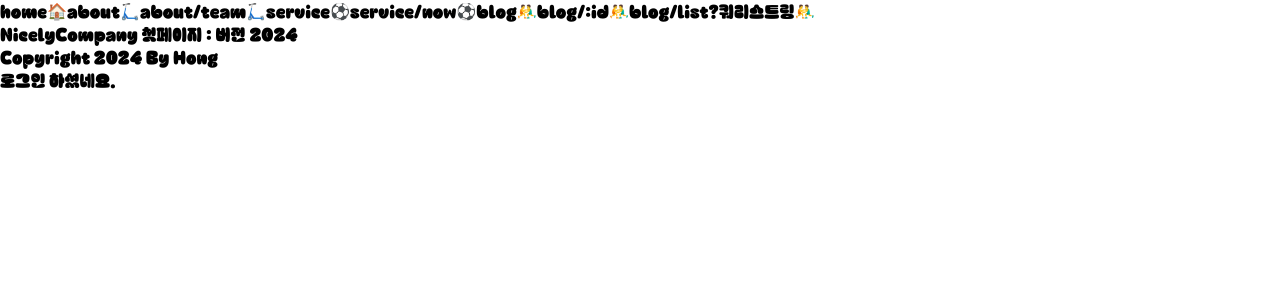
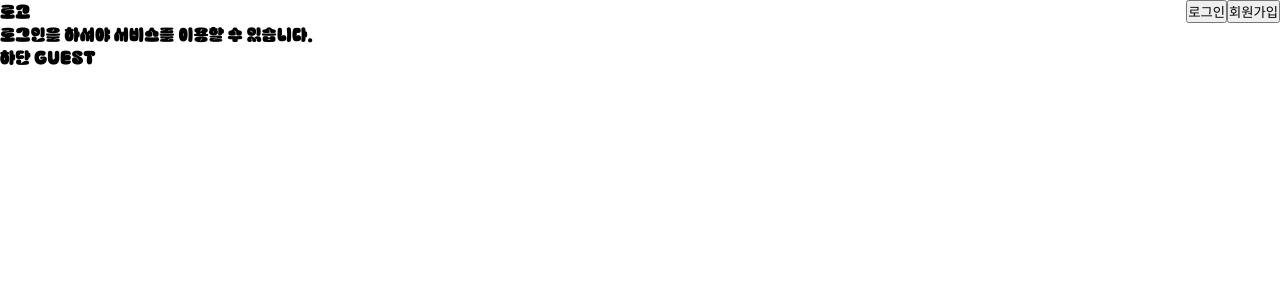
Before and after one commit to blendy9702/til-react, a React (Vite) app: page / in a window 1280 px wide. Shown: the top 300 px of the page. Built offline with nearby package versions, Linux system fonts and the light colour scheme.

Commit message:
[docs] Context API 의 이해

```diff
--- a/src/App.jsx
+++ b/src/App.jsx
@@ -1,133 +1,118 @@
-import { useState, lazy, Suspense } from "react";
-import { BrowserRouter as Router, Route, Routes } from "react-router-dom";
-import Loading from "./components/Loading";
+import { useContext } from "react";
+import { UserInfoContext, UserInfoProvider } from "./contexts/UserInfoContext";
 
-const Footer = lazy(() => import("./components/Footer"));
-const Header = lazy(() => import("./components/Header"));
-const NotFound = lazy(() => import("./pages/404"));
-const HomePage = lazy(() => import("./pages/Index"));
-const AboutPage = lazy(() => import("./pages/about/Index"));
-const TeamPage = lazy(() => import("./pages/about/Team"));
-const ServicePage = lazy(() => import("./pages/service/Index"));
-const NowPage = lazy(() => import("./pages/service/Now"));
-const Layout = lazy(() => import("./pages/blog/Layout"));
-const BlogPage = lazy(() => import("./pages/blog/Index"));
-const DetailPage = lazy(() => import("./pages/blog/Detail"));
-const ListPage = lazy(() => import("./pages/blog/List"));
+const Header = () => {
+  const { userInfo, setUserInfo } = useContext(UserInfoContext);
+  return (
+    <header>
+      <div style={{ display: "flex", justifyContent: "space-between" }}>
+        <p>로고</p>
+        <nav>
+          {userInfo.userId === "" ? (
+            <div>
+              <button
+                onClick={() => {
+                  setUserInfo({
+                    userId: "hong",
+                    userName: "gildong",
+                    userRole: "MEMBER",
+                  });
+                }}
+              >
+                로그인
+              </button>
+              <button onClick={() => {}}>회원가입</button>
+            </div>
+          ) : (
+            <div>
+              <button
+                onClick={() => {
+                  setUserInfo({
+                    userId: "",
+                    userName: "",
+                    userRole: "GUEST",
+                  });
+                }}
+              >
+                로그아웃
+              </button>
+              <button onClick={() => {}}>{userInfo.userName}님 정보수정</button>
+            </div>
+          )}
+        </nav>
+      </div>
+    </header>
+  );
+};
+const Main = () => {
+  const { userInfo } = useContext(UserInfoContext);
+  return (
+    <main>
+      {userInfo.userId === "" ? (
+        <div>로그인을 하셔야 서비스를 이용할 수 있습니다.</div>
+      ) : (
+        <div>
+          <Chracter />
+          <Friend />
+          <Point />
+          <Map />
+          <FAQ />
+        </div>
+      )}
+    </main>
+  );
+};
+const Footer = () => {
+  const { userInfo } = useContext(UserInfoContext);
+  return <footer>하단 {userInfo.userRole}</footer>;
+};
 
-// 목(Mock Data) 데이터
-const BlogDatas = [
-  { id: 1, title: "블로그 1", cate: "design", content: "디자인 관련글 1" },
-  { id: 2, title: "블로그 2", cate: "market", content: "마케팅 관련글" },
-  { id: 3, title: "블로그 3", cate: "design", content: "디자인 관련글 2" },
-  { id: 4, title: "블로그 4", cate: "idea", content: "아이디어 관련글" },
-  { id: 5, title: "블로그 5", cate: "design", content: "디자인 관련글 3" },
-];
+const Chracter = () => {
+  const { userInfo } = useContext(UserInfoContext);
+  return (
+    <div>
+      <div>{userInfo.userName}님 캐릭터 변경 서비스</div>
+      <div>
+        <ChoiceChracter>캐릭터 종류 선택 서비스</ChoiceChracter>
+      </div>
+    </div>
+  );
+};
+
+const ChoiceChracter = () => {
+  const { userInfo } = useContext(UserInfoContext);
+  return <div>{userInfo.userName}님 캐릭터 종류 선택 서비스</div>;
+};
+
+const Friend = () => {
+  const { userInfo } = useContext(UserInfoContext);
+  return <div>{userInfo.userName}님 친구관리 서비스</div>;
+};
+
+const Point = () => {
+  const { userInfo } = useContext(UserInfoContext);
+  return <div>{userInfo.userName}님 포인트 구매 서비스</div>;
+};
+
+const Map = () => {
+  const { userInfo } = useContext(UserInfoContext);
+  return <div>{userInfo.userName}님 주변 지도 안내</div>;
+};
+
+const FAQ = () => {
+  const { userInfo } = useContext(UserInfoContext);
+  return <div>{userInfo.userName}님 고객센터 FAQ 서비스</div>;
+};
 
 function App() {
-  const [isMember, setIsMember] = useState(true);
   return (
-    <Router>
-      <Header />
-      <main>
-        <Routes>
-          {/* 로딩창 구현.. */}
-          <Route
-            path="/"
-            element={
-              <Suspense fallback={<Loading />}>
-                <HomePage title={"NicelyCompany"} year={2024} />
-              </Suspense>
-            }
-          ></Route>
-
-          <Route path="/about">
-            <Route
-              index
-              element={
-                <Suspense fallback={<Loading />}>
-                  <AboutPage />
-                </Suspense>
-              }
-            />
-            <Route
-              path="team"
-              element={
-                <Suspense fallback={<Loading />}>
-                  <TeamPage />
-                </Suspense>
-              }
-            />
-          </Route>
-
-          <Route path="/service">
-            <Route
-              index
-              element={
-                <Suspense fallback={<Loading />}>
-                  <ServicePage />
-                </Suspense>
-              }
-            />
-            <Route
-              path="now"
-              element={
-                <Suspense fallback={<Loading />}>
-                  <NowPage />
-                </Suspense>
-              }
-            />
-          </Route>
-
-          <Route
-            path="/blog"
-            element={
-              <Suspense fallback={<Loading />}>
-                <Layout />
-              </Suspense>
-            }
-          >
-            <Route
-              index
-              element={
-                <Suspense fallback={<Loading />}>
-                  <BlogPage data={BlogDatas} />
-                </Suspense>
-              }
-            />
-            <Route
-              path=":id"
-              element={
-                <Suspense fallback={<Loading />}>
-                  <DetailPage />
-                </Suspense>
-              }
-            />
-            <Route
-              path="list"
-              element={
-                <Suspense fallback={<Loading />}>
-                  <ListPage />
-                </Suspense>
-              }
-            />
-          </Route>
-
-          <Route
-            path="*"
-            element={
-              <Suspense fallback={<Loading />}>
-                <NotFound />
-              </Suspense>
-            }
-          />
-        </Routes>
-      </main>
-      <Footer>
-        <p>Copyright 2024 By Hong</p>
-        {isMember ? <p>로그인 하셨네요.</p> : <p>로그인 전입니다.</p>}
-      </Footer>
-    </Router>
+    <div>
+      <UserInfoProvider>
+        <Header />
+        <Main />
+        <Footer />
+      </UserInfoProvider>
+    </div>
   );
 }
 
--- a/src/components/Header.jsx
+++ b/src/components/Header.jsx
@@ -6,6 +6,7 @@ const Header = () => {
       <Link to="/">home🏠</Link>
       <Link to="/about">about🛴</Link>
       <Link to="/about/team">about/team🛴</Link>
+      <LInk to="/about/test_1">숫자놀이</Link>
       <Link to="/service">service⚽</Link>
       <Link to="/service/now">service/now⚽</Link>
       <Link to="/blog">blog🤼‍♂️</Link>
--- /dev/null
+++ b/src/contexts/UserInfoContext.jsx
@@ -0,0 +1,20 @@
+import { createContext, useState } from "react";
+
+// 외부에서 context state 를 사용해야 한다!
+export const UserInfoContext = createContext();
+
+// context 에 지정한 범위로 접근해서 만들어둔 값, 기능을 위한 공급자(Provider) 생성.
+export const UserInfoProvider = ({ children }) => {
+  // useState 로 로그인한 사용자 정보 관리
+  const [userInfo, setUserInfo] = useState({
+    userId: "",
+    userName: "",
+    userRole: "GUEST",
+  });
+  return (
+    <UserInfoContext.Provider value={{ userInfo, setUserInfo }}>
+      {/* 지역범위 */}
+      {children}
+    </UserInfoContext.Provider>
+  );
+};
--- /dev/null
+++ b/src/pages/about/Test_1.jsx
@@ -0,0 +1,5 @@
+const Test_1 = () => {
+  return <div>Test_1</div>;
+};
+
+export default Test_1;
```
Also changed, not shown: 1 other file (tests, documents, lock files or other folders).
